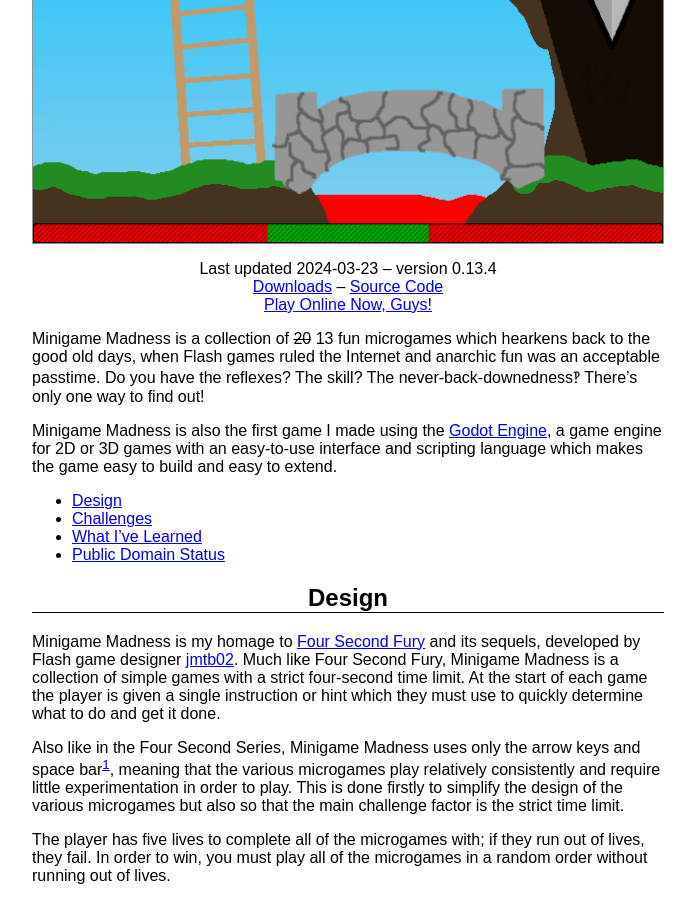
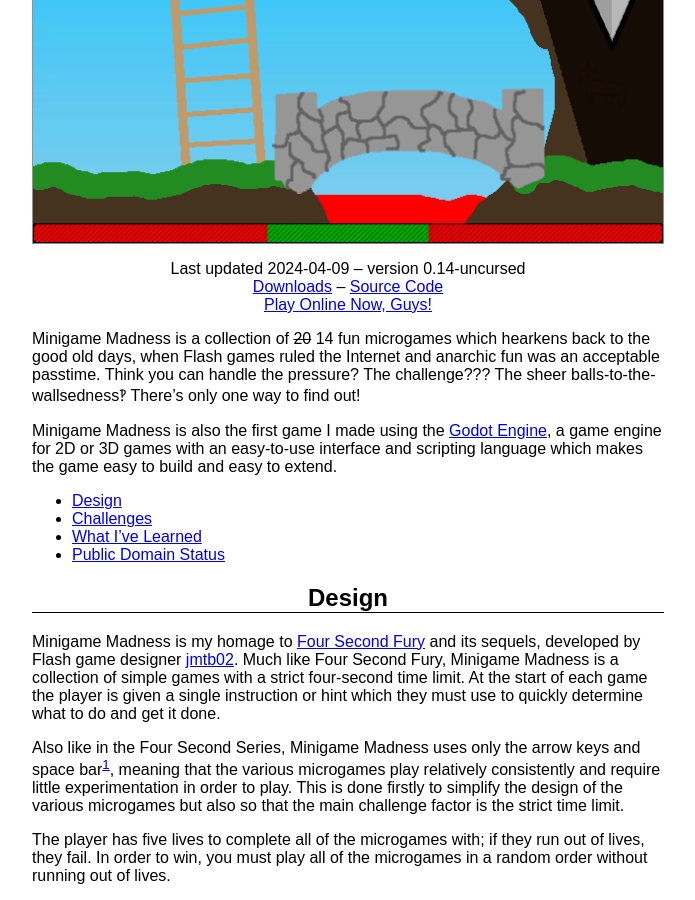
Before and after one commit to swashdev/swashdev.github.io, a Jekyll site: the page built from _projects/minigame-madness.md, in a window 1280 px wide and 900 px high, scrolled down 449 px. Shown: the whole window, without its empty margins (292-987 px from the left). Built offline with Jekyll 4.4.1, drawn with Linux system fonts in a browser that asks for light colours.

Commit message:
update Minigame Madness description for 0.14

```diff
--- a/_projects/minigame-madness.md
+++ b/_projects/minigame-madness.md
@@ -4,21 +4,22 @@ title: Minigame Madness
 spoof_url: /projects/
 license: Mostly Public Domain
 license_link: https://github.com/swashdev/minigame-madness/blob/master/LICENSE
-version: 0.13.4
+version: 0.14-uncursed
 downloads: https://github.com/swashdev/minigame-madness/releases
 github: minigame-madness/
 systems: HTML5, Linux, Windows, MacOS
 tags: arcade microgame web_game
 thumbnail: /images/thumbnails/minigame-madness.png
 preview: /images/minigame-madness/screenshot.png
-update: 2024-03-23
+update: 2024-04-09
 playnow: https://pavlick.net/minigame-madness/
 ---
 
-Minigame Madness is a collection of ~~20~~ 13 fun microgames which hearkens
+Minigame Madness is a collection of ~~20~~ 14 fun microgames which hearkens
 back to the good old days, when Flash games ruled the Internet and anarchic
-fun was an acceptable passtime.  Do you have the reflexes?  The skill?  The
-never-back-downedness&#8253;  There's only one way to find out!
+fun was an acceptable passtime.  Think you can handle the pressure?  The
+challenge???  The sheer balls-to-the-wallsedness&#8253;  There's only one way
+to find out!
 
 Minigame Madness is also the first game I made using the
 [Godot Engine][godot], a game engine for 2D or 3D games with an easy-to-use
```
